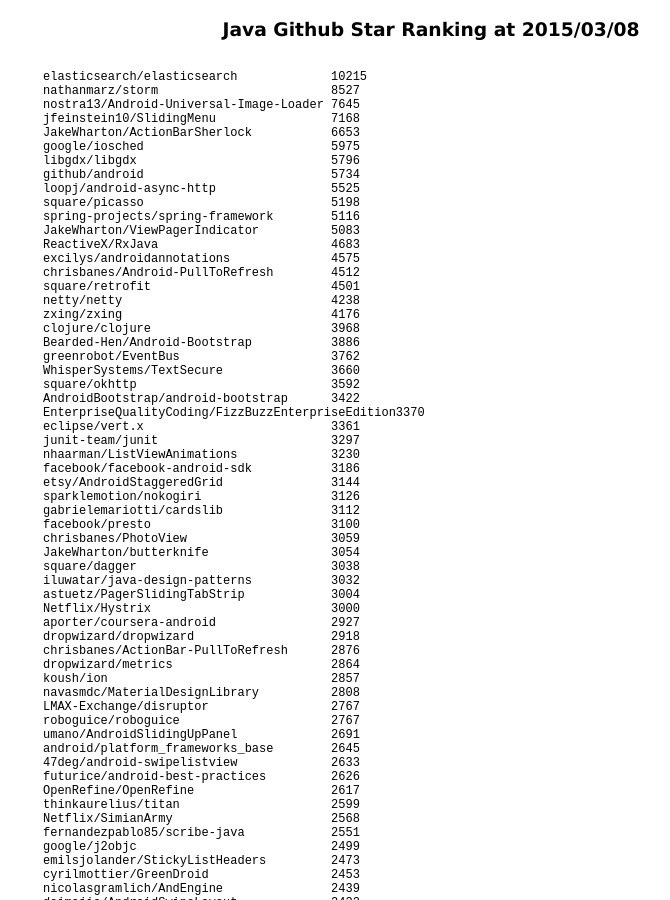
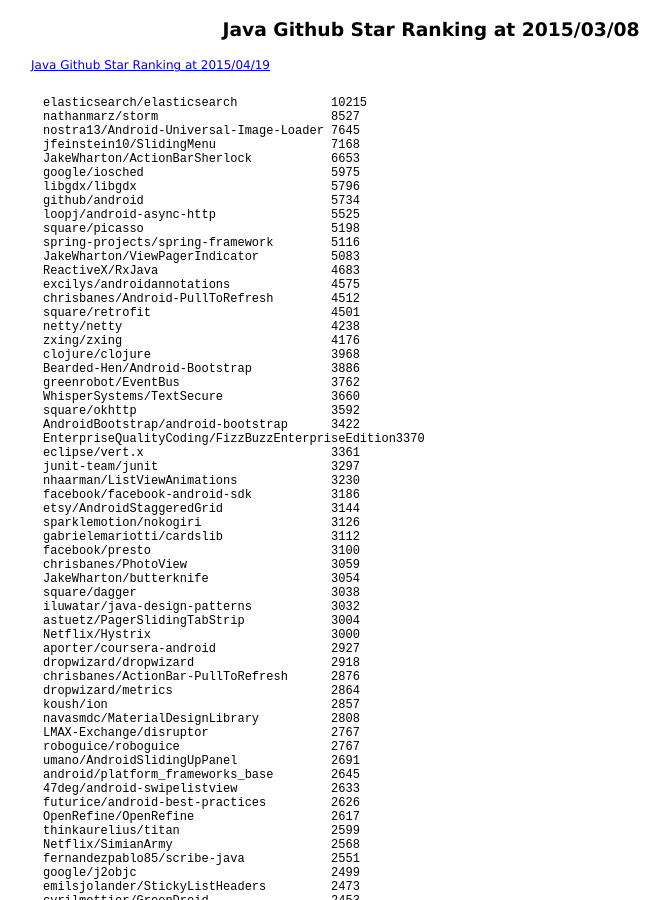
Before and after one commit to 38elements/38elements.github.com, a Jekyll site: the page built from _posts/2015-03-08-java-repository-github-star-ranking.md, in a window 1280 px wide and 900 px high. Shown: the whole window, without its empty margins (209-879 px from the left). Built offline with Jekyll 4.4.1, drawn with Linux system fonts in a browser that asks for light colours; Markdown is read by kramdown in place of the engine named in the settings.

Commit message:
Update 2015-03-08-java-repository-github-star-ranking.md

```diff
--- a/_posts/2015-03-08-java-repository-github-star-ranking.md
+++ b/_posts/2015-03-08-java-repository-github-star-ranking.md
@@ -2,6 +2,7 @@
 layout: posts
 title: Java Github Star Ranking at 2015/03/08
 ---
+[Java Github Star Ranking at 2015/04/19](/2015/04/19/java-repository-github-star-ranking.html)
 <pre style="background-color: white;border: none;">
 elasticsearch/elasticsearch             10215
 nathanmarz/storm                        8527
```
